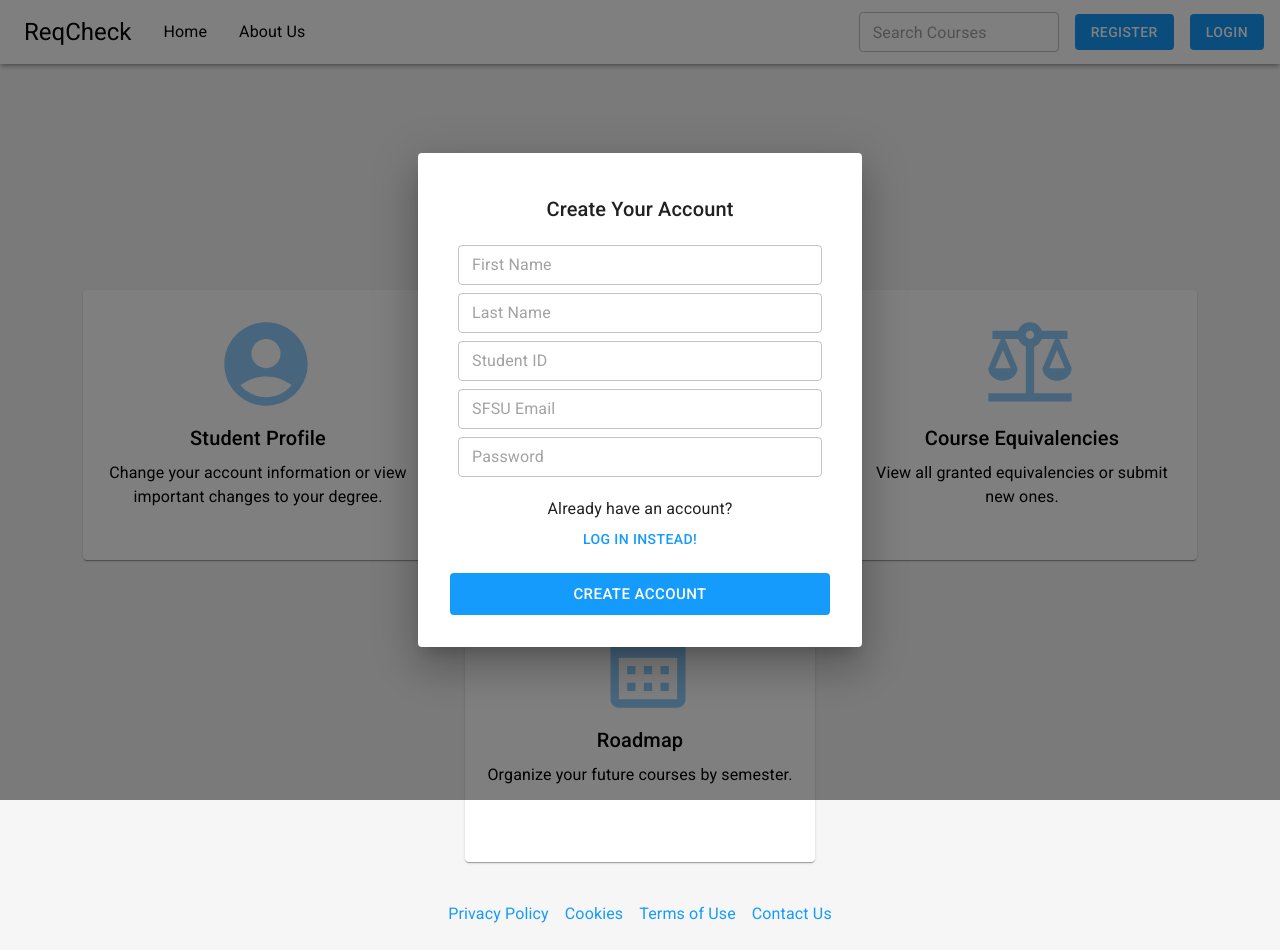
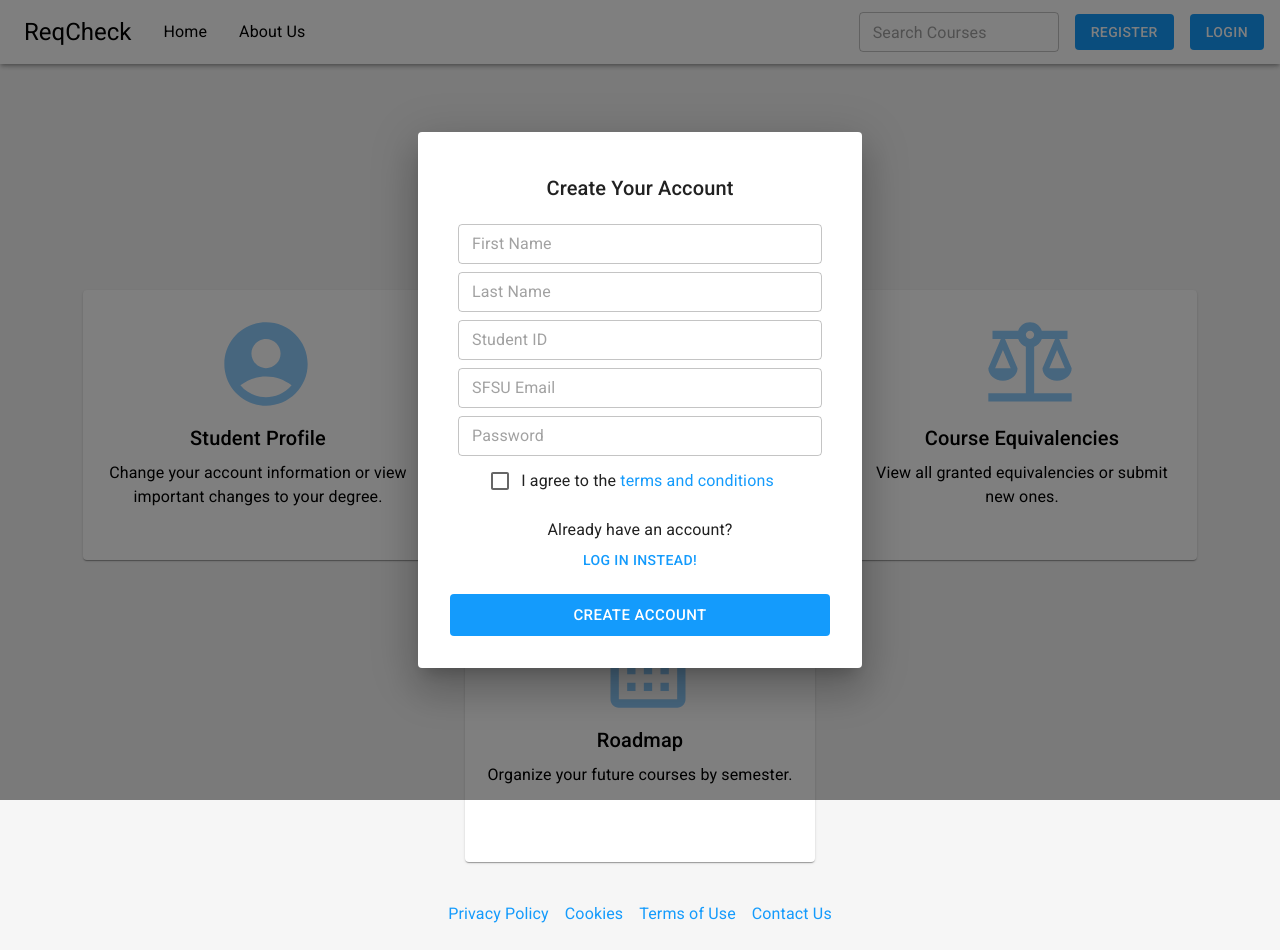
Before and after one commit to PianomanEric/reqcheck, a React (Create React App) app in the folder Milestones/M4/BetaPrototype/client/: page / in a window 1280 px wide. Both pictures are taken after a click on the button "REGISTER". Built offline with nearby package versions, Linux system fonts and the light colour scheme; no server answers.

Commit message:
Added checkbox for terms and conditions to signup dialog. Added a backend check to avoid inserting empty data into account table upon registration.

```diff
--- a/Milestones/M4/BetaPrototype/client/src/assets/theme/index.js
+++ b/Milestones/M4/BetaPrototype/client/src/assets/theme/index.js
@@ -36,7 +36,7 @@ const theme = createTheme({
     components: {
         MuiButton: {
             defaultProps: {
-                disableRipple: true,
+                //disableRipple: true,
                 disableElevation: true,
             }
         },
--- a/Milestones/M4/BetaPrototype/client/src/components/LoginSignupDialog.js
+++ b/Milestones/M4/BetaPrototype/client/src/components/LoginSignupDialog.js
@@ -1,12 +1,15 @@
 import React, { useEffect, useState, useMemo } from 'react';
 import {
     Button,
+    Checkbox,
     Dialog,
     DialogActions,
     DialogContent,
     DialogContentText,
     DialogTitle,
     Divider,
+    FormGroup,
+    FormControlLabel,
     IconButton,
     Link,
     List,
@@ -48,6 +51,7 @@ export default function LoginSignupDialog(props) {
     const handleSignup = async () => {
         setInputDisabled(true);
         console.log(firstName, lastName, email, password);
+        console.log("Trying to create account");
         try{
             const response = await axios.post('/register', {
                 data: {
@@ -66,9 +70,12 @@ export default function LoginSignupDialog(props) {
                 setPassword('');
                 handleClose();
             }
-        }catch(err) {
+            console.log("It worked!");
+        } catch(err) {
             console.log(err)
+            console.log("It failed");
         }
+        console.log("Reenabling buttons");
         setInputDisabled(false);
     }
 
@@ -109,13 +116,22 @@ export default function LoginSignupDialog(props) {
                         </Button>
                     </DialogActions>
                 </>:<>
-                    {/*<TextField size="small" placeholder="First Name" type="" sx={{mx: 2, my: 0.5}}/>*/}
-                    {/*<TextField size="small" placeholder="Last Name" type="" sx={{mx: 2, my: 0.5}}/>*/}
                     <TextField size="small" value={firstName} onChange={(e) => {setFirstName(e.target.value)}} placeholder="First Name" type="name" sx={{mx: 2, my: 0.5}}/>
                     <TextField size="small" value={lastName} onChange={(e) => {setLastName(e.target.value)}} placeholder="Last Name" type="name" sx={{mx: 2, my: 0.5}}/>
                     <TextField size="small" value={studentID} onChange={(e) => {setStudentID(e.target.value)}} placeholder="Student ID" type="username" sx={{mx: 2, my: 0.5}}/>
                     <TextField size="small" value={email} onChange={(e) => {setEmail(e.target.value)}} placeholder="SFSU Email" type="email" sx={{mx: 2, my: 0.5}}/>
                     <TextField size="small" value={password} onChange={(e) => {setPassword(e.target.value)}} placeholder="Password" type="password" sx={{mx: 2, my: 0.5}}/>
+                    <FormGroup sx={{
+                        display: "flex",
+                        alignItems: "center",
+                    }}>
+
+                        <FormControlLabel control={<Checkbox/>} label={<>
+                            <Typography component="span">
+                                I agree to the
+                            </Typography><Link> terms and conditions</Link>
+                            </>}/>
+                    </FormGroup>
 
                     <Typography align="center" sx={{
                         mt: 2,
```
Also changed, not shown: 1 other file (tests, documents, lock files or other folders).
